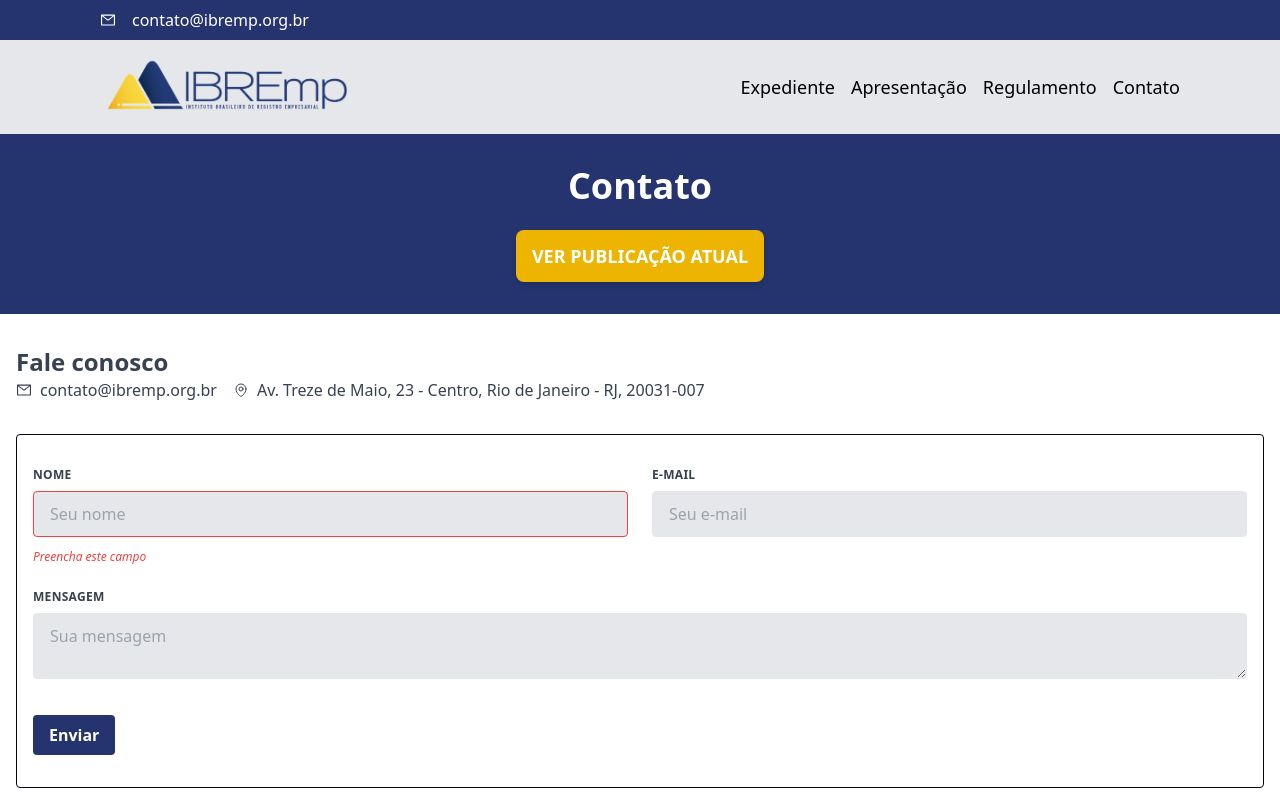
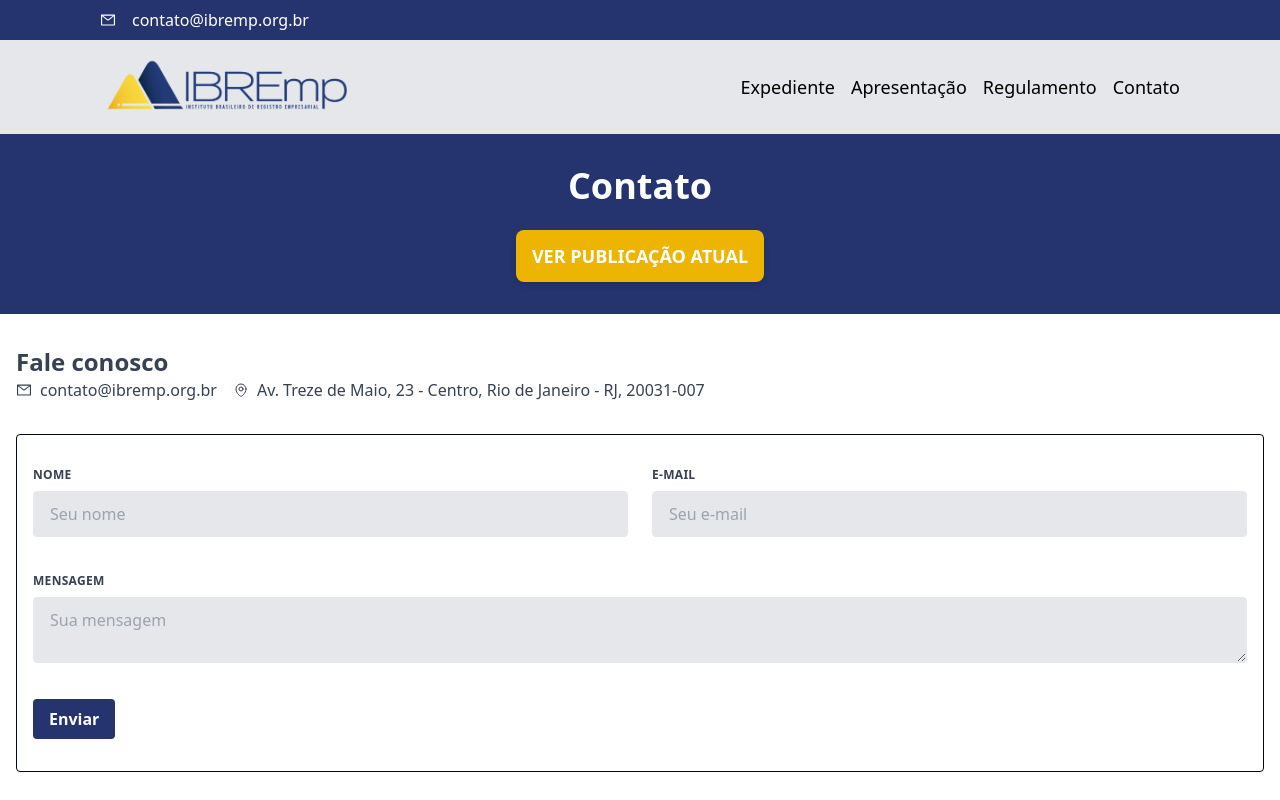
Before and after one commit to lucassdantas/rbdsre-revista-ibremp, a Next.js app: page /contato in a window 1280 px wide. Shown: the top 800 px of the page. Built offline with nearby package versions, Linux system fonts and the light colour scheme.

Commit message:
remove danger from name on contact input

```diff
--- a/src/pages/contato/index.tsx
+++ b/src/pages/contato/index.tsx
@@ -51,7 +51,7 @@ const Contato = () => {
                     Nome
                   </label>
                   <input
-                    className="appearance-none block w-full bg-gray-200 text-gray-700 border border-red-500 rounded py-3 px-4 mb-3 leading-tight focus:outline-none focus:bg-white"
+                    className="appearance-none block w-full bg-gray-200 text-gray-700 border border-gray-200 rounded py-3 px-4 mb-3 leading-tight focus:outline-none focus:bg-white  focus:border-gray-500"
                     id="nome"
                     type="text"
                     placeholder="Seu nome"
@@ -59,7 +59,6 @@ const Contato = () => {
                     onChange={(e) => setName(e.target.value)}
                     required
                   />
-                  <p className="text-red-500 text-xs italic">Preencha este campo</p>
                 </div>
                 <div className="w-full md:w-1/2 px-3">
                   <label className="block uppercase tracking-wide text-gray-700 text-xs font-bold mb-2" htmlFor="email">
```
